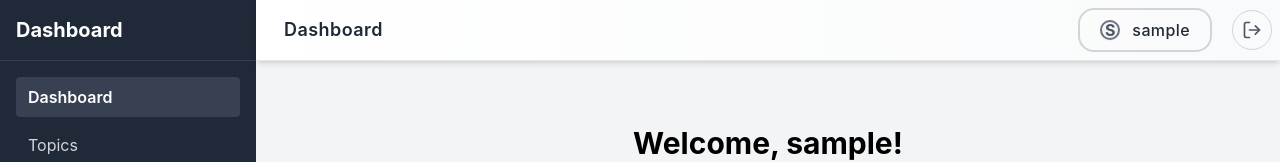
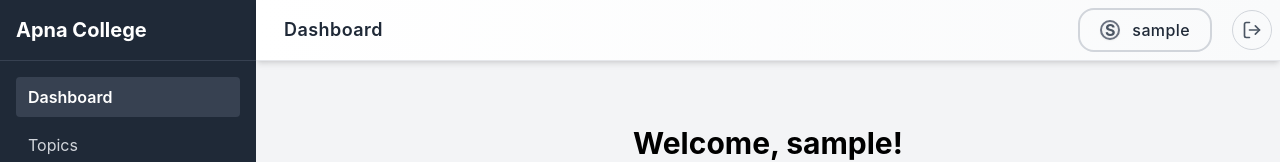
Before and after one commit to ec2-learn-instant/dsa-sheet, a React (Create React App) app in the folder dsa-sheet-frontend/: page /dashboard in a window 1280 px wide. Shown: the top 162 px of the page. Built offline with nearby package versions, Linux system fonts and the light colour scheme; no server answers; sample sign-in values are in the browser's storage.

Commit message:
Change dashboard name

```diff
--- a/dsa-sheet-frontend/src/components/Sidebar.js
+++ b/dsa-sheet-frontend/src/components/Sidebar.js
@@ -12,7 +12,7 @@ const Sidebar = () => {
   return (
     <aside className="w-64 bg-gray-800 text-white flex flex-col min-h-screen">
       <div className="p-4 text-xl font-bold border-b border-gray-700">
-        Dashboard
+        Apna College
       </div>
       <nav className="flex-1 p-4 space-y-2">
         <NavLink to="/dashboard" className={linkClasses}>
```
